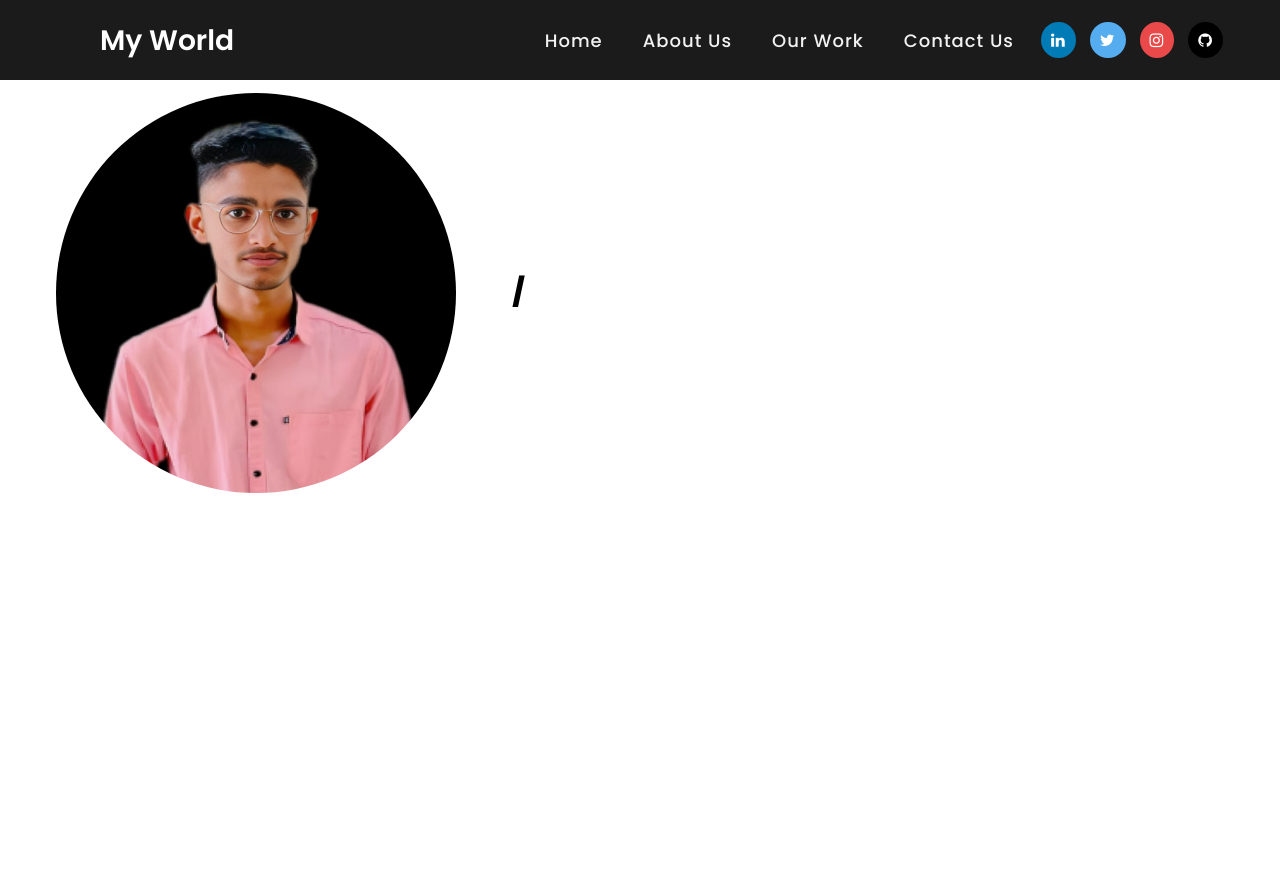
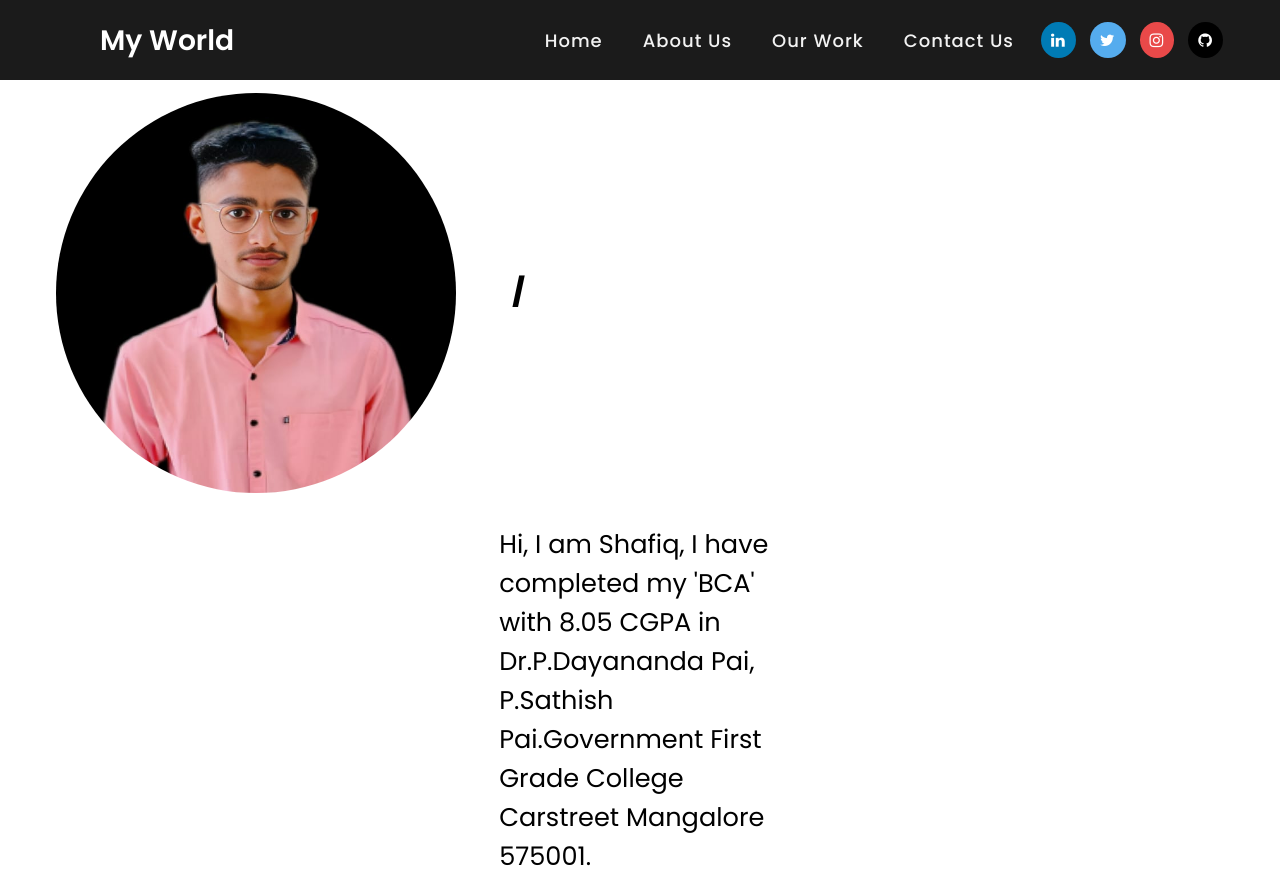
Before and after one commit to Shafiq9845/portfolio, a Next.js app in the folder my_world/: page / in a window 1280 px wide. Before the commit the page ends 800 px from the top, so only its background shows below. Built offline with nearby package versions, Linux system fonts and the light colour scheme.

Commit message:
about container added

```diff
--- a/my_world/src/app/About-us/page.js
+++ b/my_world/src/app/About-us/page.js
@@ -1,8 +1,17 @@
 import React from 'react'
-
+import "../../asset/about.css"
+import Img from "../images/about-img.jpg"
+import Image from 'next/image'
 const page = () => {
   return (
-    <div>page</div>
+    <div id='about' className='about-container'>
+      <div className="img-container">
+      <div className="desc">
+        Hi, I am Shafiq, I have completed my 'BCA' with 8.05 CGPA in Dr.P.Dayananda Pai,
+        P.Sathish Pai.Government First Grade College Carstreet Mangalore 575001.
+      </div>
+      </div>
+    </div>
   )
 }
 
--- a/my_world/src/app/body/page.js
+++ b/my_world/src/app/body/page.js
@@ -2,6 +2,7 @@ import Image from "next/image"
 import Img from "../images/profile.jpg"
 import "../../asset/body.css"
 import React from 'react'
+import About from '../About-us/page'
 const page = () => {
   return (
     <>
@@ -16,6 +17,7 @@ const page = () => {
         <p>𝐼 𝒜𝓂 𝒜 𝒲𝑒𝒷 𝒟𝑒𝓋𝑒𝓁𝑜𝓅𝑒𝓇.</p>
       </div>
     </div>
+    <About/>
 
     </>
   )
--- a/my_world/src/app/navbar.js
+++ b/my_world/src/app/navbar.js
@@ -61,7 +61,6 @@ const Navbar = () => {
           <li><a href="https://www.instagram.com/iem_shafiq" className="fa fa-instagram"></a></li>
           <li><a href="https://github.com/Shafiq9845" className="fa fa-github"></a></li>
           </div>
-
         </ul>
       </nav>
     </>
--- /dev/null
+++ b/my_world/src/asset/about.css
@@ -0,0 +1,36 @@
+*{
+    box-sizing: border-box;
+}
+:root{
+    --body-bg-color:#ffffff;
+    --hover:#FBFADA;
+}
+.about-container{
+    display: flex;
+    position: relative;
+    flex-wrap: wrap;
+    justify-content: space-around;
+}
+.desc{
+    display: flex;
+    flex-wrap: wrap;
+    justify-content: center;
+    align-items: center;
+    width: 50%;
+    padding: 3%;
+    font-size: 2vw;
+    word-break:normal;
+    background-color: transparent;
+}
+.img-container{
+    position: relative;
+    width: 50%;
+    height: auto;
+    /* background-image: url('../app/images/about-img.jpg'); */
+    display: flex;
+    justify-content: center;
+    align-items: center;
+    background-repeat: no-repeat;
+    -webkit-backdrop-filter: blur(5%);
+    backdrop-filter: blur(5%);
+}
```
Also changed, not shown: my_world/src/app/images/about-img.jpg (added).
